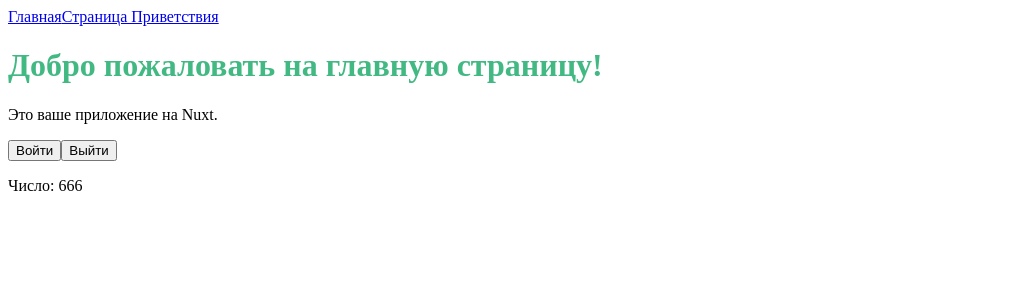
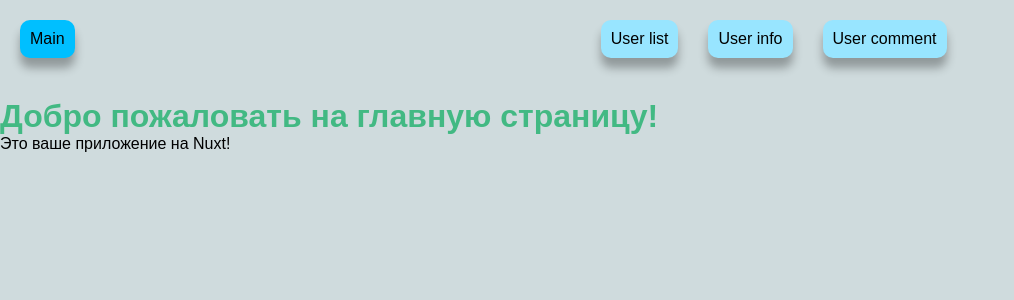
Before and after one commit to dfajl/my-nuxt3-project, a Nuxt app: page / in a window 1280 px wide. Shown: the top 300 px of the page, without its empty margins (0-1014 px from the left). Built offline with nearby package versions, Linux system fonts and the light colour scheme.

Commit message:
Creates UINavBar component

```diff
--- a/app.vue
+++ b/app.vue
@@ -1,20 +1,23 @@
 <template>
 	<div>
 		<NuxtRouteAnnouncer />
-		<nav>
-			<NuxtLink to="/">Главная</NuxtLink>
-			<NuxtLink to="/welcome">Страница Приветствия</NuxtLink>
-		</nav>
+		<UINavBar />
 		<NuxtPage />
 	</div>
 </template>
 
-<script setup>
-// Здесь можно добавлять реактивные переменные и функции, если это необходимо
+<script setup lang="ts">
+	import UINavBar from '@/components/UI/UINavBar.vue';
 </script>
 
-<style scoped>
-nav {
-	margin-bottom: 20px;
-}
+<style>
+	body {
+		font-family: 'Montserrat', sans-serif;
+		background: #bccdcfb3;
+	}
+	* {
+		margin: 0;
+		padding: 0;
+		box-sizing: border-box;
+	}
 </style>
--- /dev/null
+++ b/components/UI/UINavBar.vue
@@ -0,0 +1,52 @@
+<template>
+	<nav>
+		<NuxtLink to="/">Main</NuxtLink>
+		<NuxtLink to="/user-list" activeClass="active">User list</NuxtLink>
+		<NuxtLink to="/user-profile" activeClass="active">User info</NuxtLink>
+		<NuxtLink to="/user-comment" activeClass="active"
+			>User comment</NuxtLink
+		>
+	</nav>
+</template>
+<script setup lang="ts">
+	// Здесь можно добавить логику, если необходимо
+</script>
+<style scoped lang="scss">
+	nav {
+		display: flex;
+		justify-content: start;
+		align-items: center;
+		margin-bottom: 20px;
+		gap: 30px;
+		padding: 20px;
+		width: 100%;
+
+		a:first-child {
+			margin-right: 40%;
+			background: #00bfff;
+		}
+
+		a {
+			background: #98e5ff;
+			display: flex;
+			padding: 10px;
+			border-radius: 10px;
+			justify-content: center;
+			align-items: center;
+			text-decoration: none;
+			color: #000000;
+			box-shadow: 0 10px 10px 0 rgba(0, 0, 0, 0.3);
+			transition: 0.3s;
+
+			&:hover {
+				background: #bae7f6;
+			}
+		}
+
+		.active {
+			background: #bae7f671;
+			transition: 0.1s;
+			color: #848484;
+		}
+	}
+</style>
--- a/package.json
+++ b/package.json
@@ -14,5 +14,9 @@
     "pinia": "^3.0.1",
     "vue": "latest",
     "vue-router": "latest"
+  },
+  "devDependencies": {
+    "sass": "^1.85.0",
+    "sass-loader": "^16.0.4"
   }
 }
--- a/pages/index.vue
+++ b/pages/index.vue
@@ -1,11 +1,7 @@
 <template>
 	<div>
 		<h1>Добро пожаловать на главную страницу!</h1>
-		<p>Это ваше приложение на Nuxt.</p>
-		<button @click="login">Войти</button>
-		<button @click="logout">Выйти</button>
-		<p v-if="isLoggedIn">Пользователь: {{ user.username }}</p>
-		<p>Число: {{ number }}</p>
+		<p>Это ваше приложение на Nuxt!</p>
 	</div>
 </template>
 
@@ -27,6 +23,7 @@ const logout = () => {
 	const user = computed(() => userStore.user);
 	const isLoggedIn = computed(() => userStore.isLoggedIn);
 	const number = computed(() => userStore.number);
+	console.log(number);
 </script>
 
 <style scoped>
--- /dev/null
+++ b/pages/user-comment.vue
@@ -0,0 +1,15 @@
+<template>
+	<div>
+		<p>Это комменты юзера</p>
+	</div>
+</template>
+
+<script setup>
+	// Здесь можно добавлять реактивные переменные и функции, если это необходимо
+</script>
+
+<style scoped>
+	h1 {
+		color: #42b983;
+	}
+</style>
--- /dev/null
+++ b/pages/user-list.vue
@@ -0,0 +1,15 @@
+<template>
+	<div>
+		<p>Список пользователей</p>
+	</div>
+</template>
+
+<script setup>
+	// Здесь можно добавлять реактивные переменные и функции, если это необходимо
+</script>
+
+<style scoped>
+	h1 {
+		color: #42b983;
+	}
+</style>
--- /dev/null
+++ b/pages/user-profile.vue
@@ -0,0 +1,15 @@
+<template>
+	<div>
+		<p>Это инфо про юзера</p>
+	</div>
+</template>
+
+<script setup>
+	// Здесь можно добавлять реактивные переменные и функции, если это необходимо
+</script>
+
+<style scoped>
+	h1 {
+		color: #42b983;
+	}
+</style>
--- a/pages/welcome.vue
+++ /dev/null
@@ -1,16 +0,0 @@
-<template>
-	<div>
-		<h1>Добро пожаловать в наше приложение!</h1>
-		<p>Это страница приветствия.</p>
-	</div>
-</template>
-
-<script setup>
-// Здесь можно добавлять реактивные переменные и функции, если это необходимо
-</script>
-
-<style scoped>
-h1 {
-	color: #42b983;
-}
-</style>
--- a/stores/exampleStore.ts
+++ b/stores/exampleStore.ts
@@ -9,10 +9,11 @@ interface User {
 export const useUserStore = defineStore('user', () => {
 	const user = ref<User | null>(null);
 	const isLoggedIn = ref(false);
-	const number = ref(666);
+	const number = ref(33);
 	const setUser = (newUser: User) => {
 		user.value = newUser;
 		isLoggedIn.value = true;
+		number.value = 666;
 	};
 
 	const logout = () => {
```
Also changed, not shown: 1 other file (tests, documents, lock files or other folders). Lines whose indentation alone changed are shown as unchanged.
